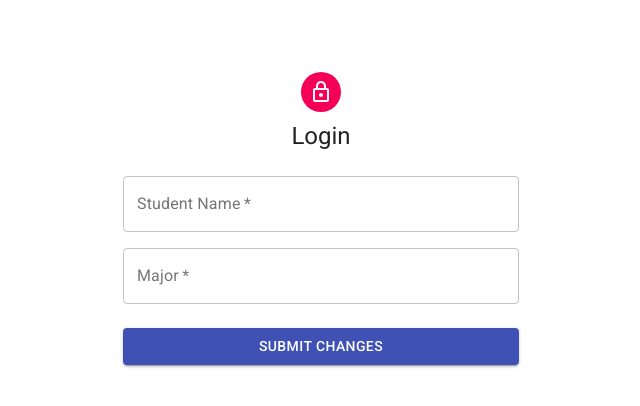
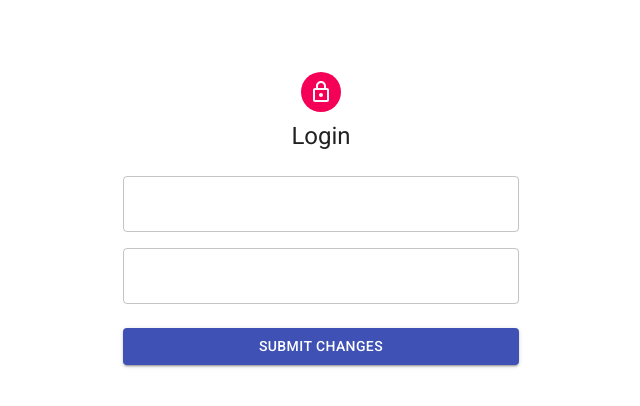
Before and after one commit to mmthatch12/Better-Prof-MyFE, a React (Create React App) app: page /studentlist/edit/1 in a window 1280 px wide. Shown: the top 406 px of the page, without its empty margins (319-959 px from the left). Built offline with nearby package versions, Linux system fonts and the light colour scheme.

Commit message:
working on edit funcitonailty

```diff
--- a/src/components/Professor/EditStudent.js
+++ b/src/components/Professor/EditStudent.js
@@ -1,4 +1,4 @@
-import React, { useState } from 'react';
+import React, { useState, useEffect } from 'react';
 import axios from 'axios'
 
 import Avatar from '@material-ui/core/Avatar';
@@ -39,30 +39,34 @@ const useStyles = makeStyles(theme => ({
 }));
 
 const EditStudent = (props) => {
+    const classes = useStyles()
     const userId = localStorage.getItem('id')
-    const classes = useStyles();
-    const [student, setStudent] = useState({ student_name: '', major: '', user_id: userId})
+
+    const [student, setStudent] = useState({ student: '', major: '', user_id: userId})
     const id = props.match.params.id
     console.log('student', student)
-    const studentId = props.list.find(student => student.id === parseInt(id))
 
-//   const handleSubmit = e => {
-//       e.preventDefault()
-//     axios.post(`https://better-professor-backend.herokuapp.com/users/login`, login)
-//         .then(res => {
-//             localStorage.setItem('token', res.data.token)
-//             localStorage.setItem('id', res.data.id)
-//             props.history.push('/studentlist')
-//         })
-//         .catch(err => {
-//             console.log(err.response)
-//         })
-//   }
 
-//   const handleChange = e => {
-//       e.preventDefault()
-//       setLogin({ ...login, [e.target.name]: e.target.value})
-//   }
+
+    useEffect(() => {
+        const studentId = props.list.find(student => student.id === parseInt(id))
+        if(studentId) setStudent(studentId)
+    }, [id])
+
+  const handleSubmit = e => {
+    e.preventDefault()
+    axios.put(`https://better-professor-backend.herokuapp.com/students/${id}`, student)
+        .then(res => {
+            props.setStudent([...props.list, student])
+            props.history.push('/studentlist')
+        })
+        .catch(err => console.log(err.response))
+  }
+
+  const handleChange = e => {
+      e.preventDefault()
+      setStudent({ ...student, [e.target.name]: e.target.value})
+  }
 
 
   return (
@@ -75,17 +79,17 @@ const EditStudent = (props) => {
         <Typography component="h1" variant="h5">
           Login
         </Typography>
-        <form className={classes.form} noValidate>
+        <form className={classes.form} onSubmit={handleSubmit} noValidate>
           <Grid container spacing={2}>
             <Grid item xs={12}>
               <TextField
                 variant="outlined"
                 required
                 fullWidth
-                id="student_name"
-                label="Student Name"
-                name="student_name"
-                autoComplete="student_name"
+                id="student"
+                name="student"
+                onChange={handleChange}
+                autoComplete="student"
               />
             </Grid>
             <Grid item xs={12}>
@@ -94,8 +98,8 @@ const EditStudent = (props) => {
                 required
                 fullWidth
                 name="major"
-                label="Major"
                 type="major"
+                onChange={handleChange}
                 id="major"
                 autoComplete="major"
               />
```
